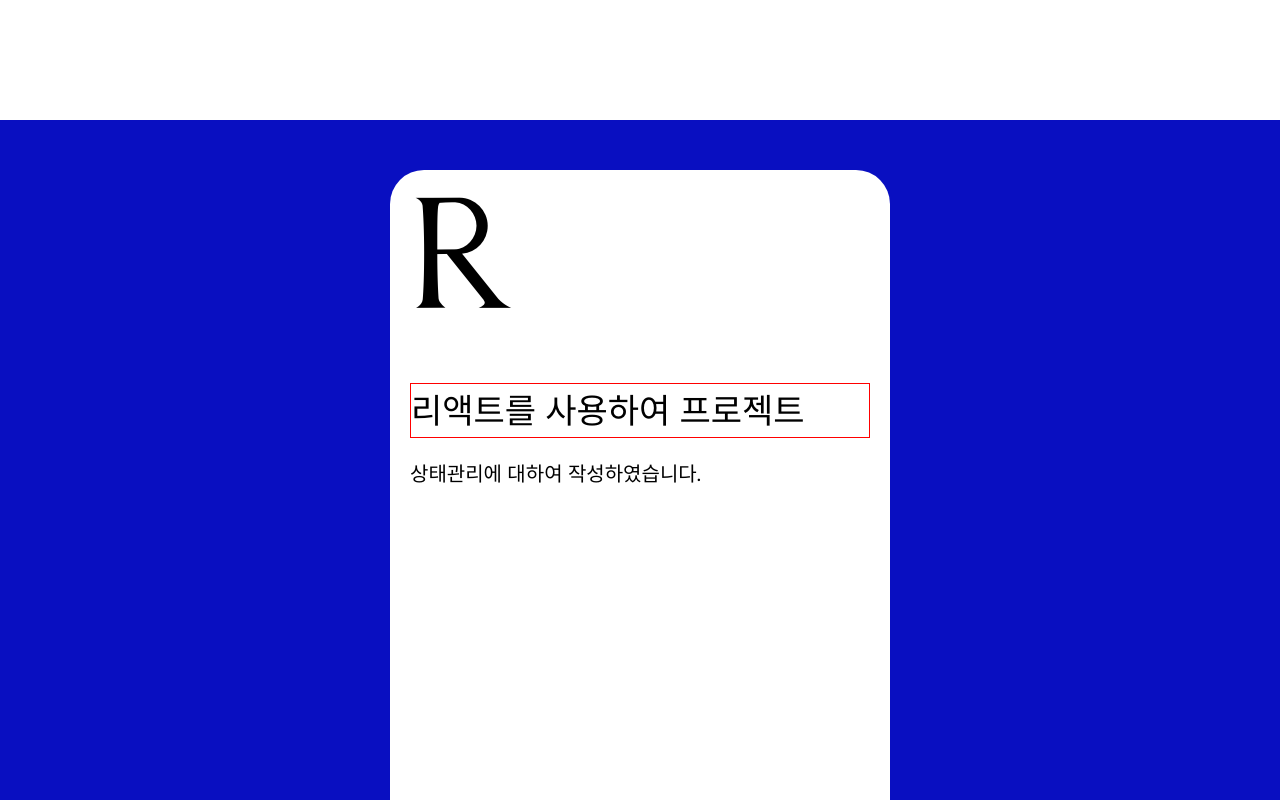
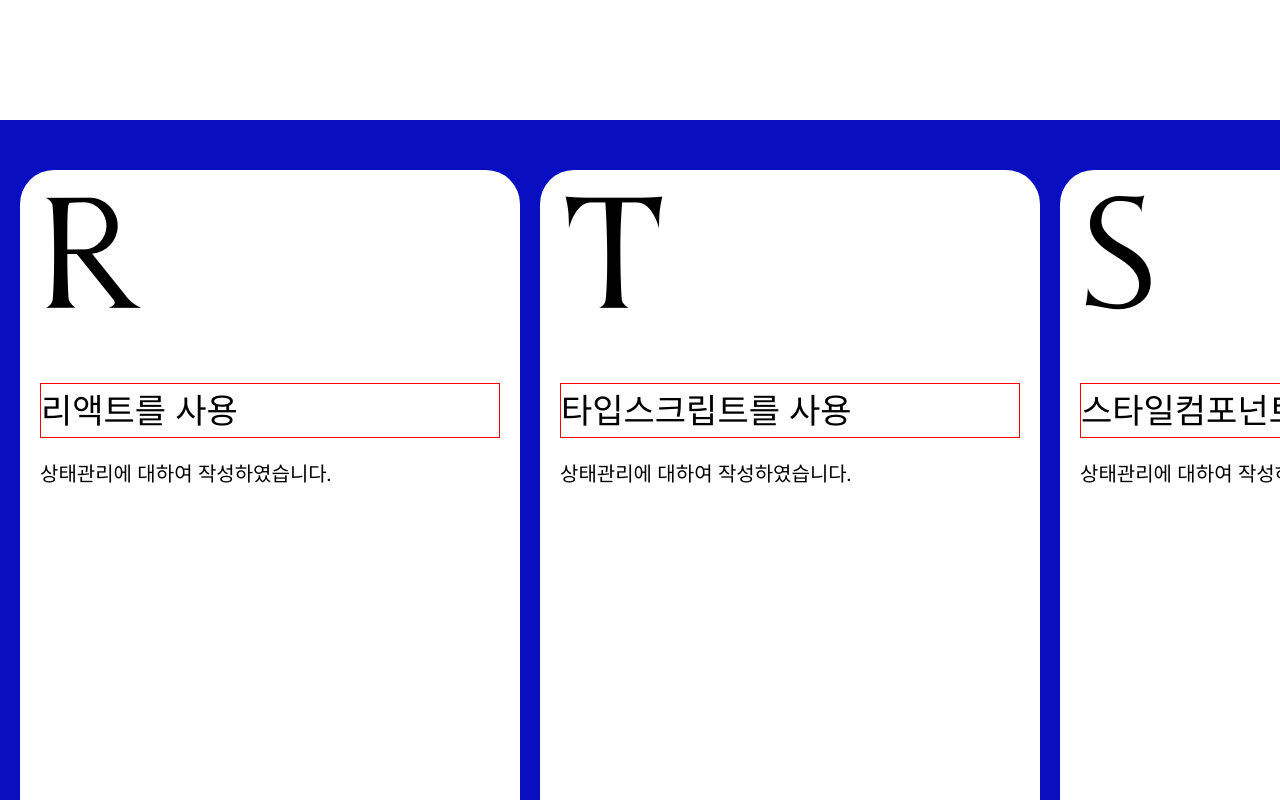
Before and after one commit to helloa1109/Hyukio, a React (Create React App) app: page / in a window 1280 px wide. Shown: the part 2280-3080 px from the top of the page. Built offline with nearby package versions, Linux system fonts and the light colour scheme; a web font is replaced by a local one.

Commit message:
feat : 네번째 레이아웃

```diff
--- a/src/Component/FourSection.js
+++ b/src/Component/FourSection.js
@@ -1,14 +1,64 @@
-import React from 'react';
+import React, { useRef, useState, useEffect } from 'react';
 import { styled } from 'styled-components';
 
 function FourSection(props) {
+    const scrollableWrapperRef = useRef(null);
+    const [scrollPosition, setScrollPosition] = useState(0);
+
+    const handleScroll = (e) => {
+        if (scrollableWrapperRef.current) {
+            scrollableWrapperRef.current.scrollLeft += e.deltaY; // Translate vertical scrolling to horizontal scrolling
+            setScrollPosition(scrollableWrapperRef.current.scrollLeft);
+        }
+    };
+
+    useEffect(() => {
+        const handleScrollEnd = () => {
+            const wrapper = scrollableWrapperRef.current;
+            if (wrapper) {
+                const scrollThreshold = wrapper.clientWidth / 2; // Threshold for considering reaching the previous component
+                if (scrollPosition <= scrollThreshold) {
+                    wrapper.scrollTo({ left: 0, behavior: 'smooth' }); // Scroll to the beginning of the wrapper
+                }
+            }
+        };
+
+        window.addEventListener('scroll', handleScrollEnd);
+
+        return () => {
+            window.removeEventListener('scroll', handleScrollEnd);
+        };
+    }, [scrollPosition]);
+
     return (
-        <Container>
-            <Card>
-                <CardText>R</CardText>
-                <CardTitle>리액트를 사용하여 프로젝트</CardTitle>
-                <CardSub>상태관리에 대하여 작성하였습니다.</CardSub>
-            </Card>
+        <Container onWheel={handleScroll}>
+            <ScrollableWrapper ref={scrollableWrapperRef}>
+                <Wrapper>
+                    <Card>
+                        <CardText>R</CardText>
+                        <CardTitle>리액트를 사용</CardTitle>
+                        <CardSub>상태관리에 대하여 작성하였습니다.</CardSub>
+                    </Card>
+
+                    <Card>
+                        <CardText>T</CardText>
+                        <CardTitle>타입스크립트를 사용</CardTitle>
+                        <CardSub>상태관리에 대하여 작성하였습니다.</CardSub>
+                    </Card>
+
+                    <Card>
+                        <CardText>S</CardText>
+                        <CardTitle>스타일컴포넌트 사용</CardTitle>
+                        <CardSub>상태관리에 대하여 작성하였습니다.</CardSub>
+                    </Card>
+
+                    <Card>
+                        <CardText>S</CardText>
+                        <CardTitle>스타일컴포넌트 사용</CardTitle>
+                        <CardSub>상태관리에 대하여 작성하였습니다.</CardSub>
+                    </Card>
+                </Wrapper>
+            </ScrollableWrapper>
         </Container>
     );
 }
@@ -20,6 +70,20 @@ const Container = styled.div`
     display: flex;
     align-items: center;
     justify-content: center;
+    overflow: hidden; /* Ensure overflow content is hidden */
+`;
+
+const ScrollableWrapper = styled.div`
+    width: 100%;
+    overflow-x: auto;
+    padding: 20px;
+`;
+
+const Wrapper = styled.div`
+    width: 300vw;
+    display: flex;
+    align-items: flex-start;
+    flex-direction: row;
 `;
 
 const Card = styled.div`
@@ -29,16 +93,16 @@ const Card = styled.div`
     background-color: white;
     display: flex;
     flex-direction: column;
-
+    margin-right: 20px;
 `;
 
-const CardText =styled.span`
+const CardText = styled.span`
     font-family: 'Anticva';
     font-size: 140px;
     margin: 20px;
 `;
 
-const CardTitle =styled.span`
+const CardTitle = styled.span`
     font-family: "Poppins", "Pretendard";
     font-size: 34px;
     border: 1px solid red;
```
